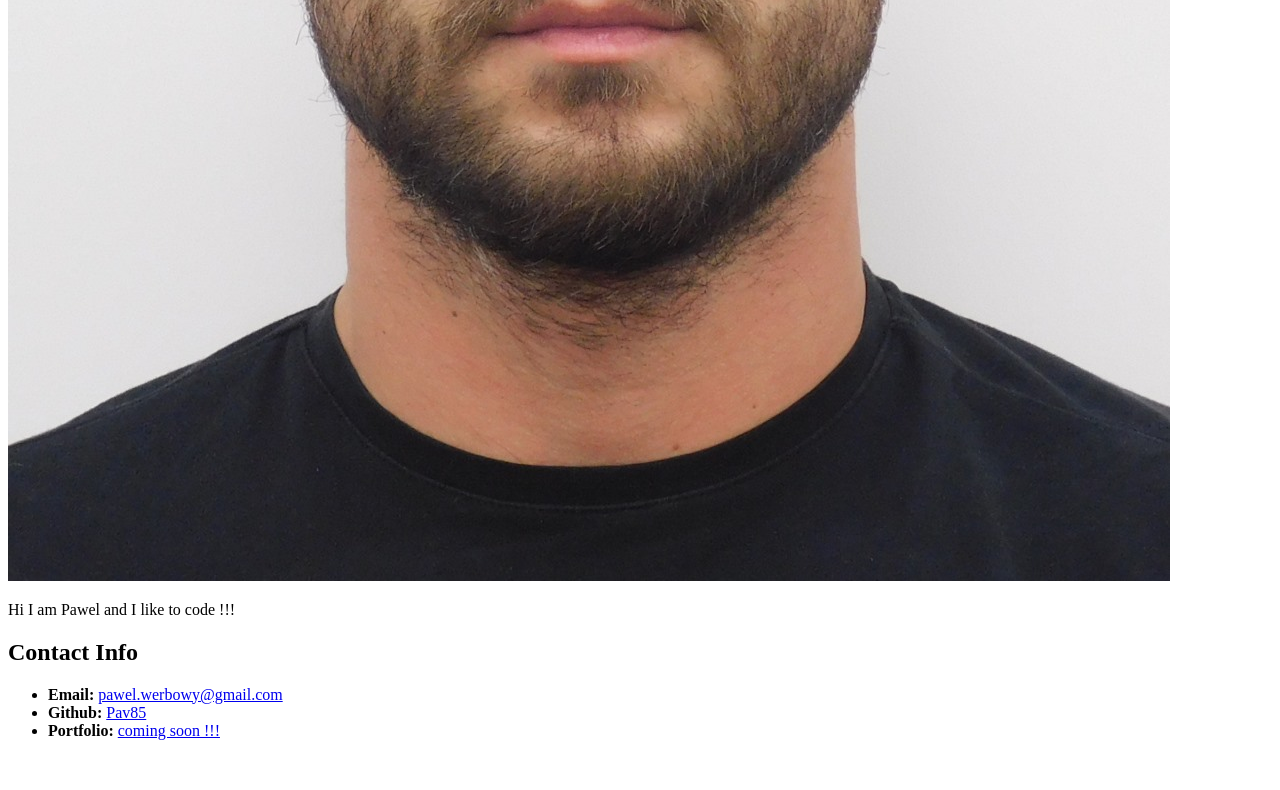
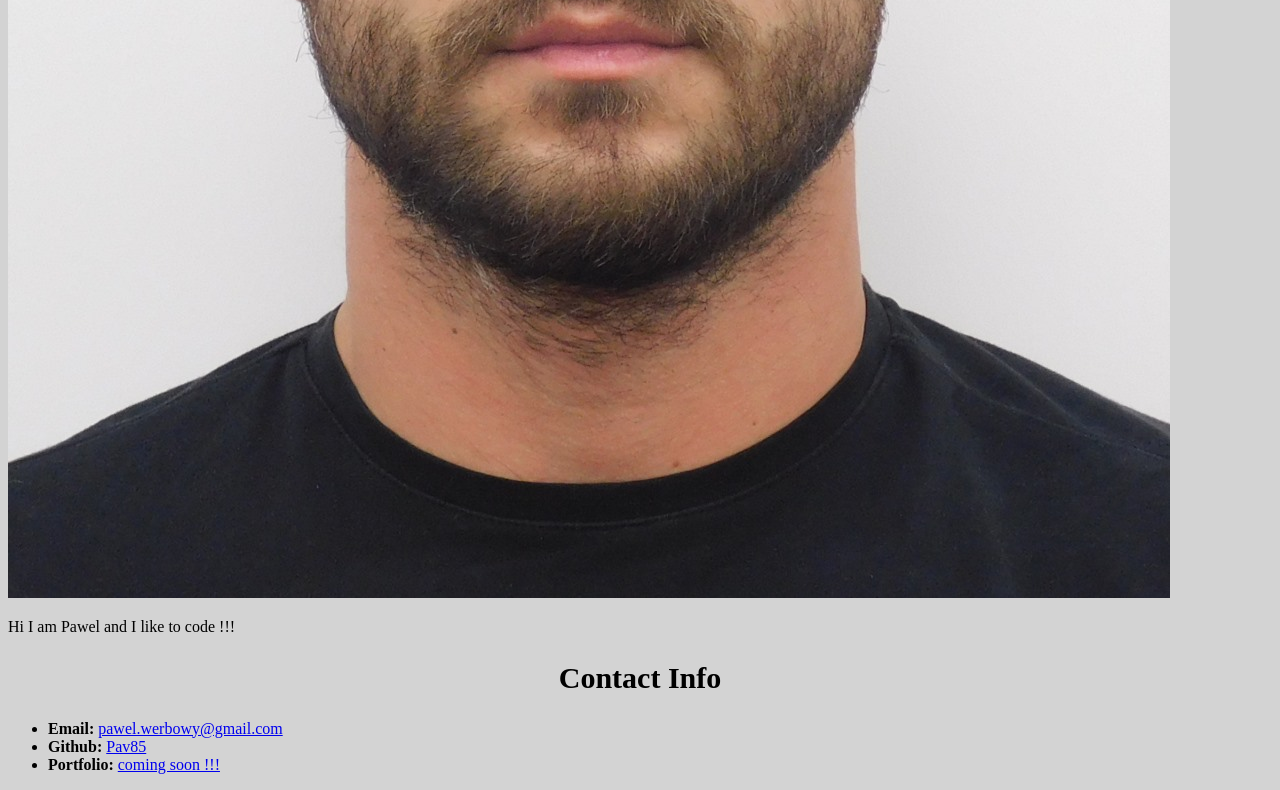
Before and after one commit to Pav85/my-bio-page, a plain HTML site: page index.html in a window 1280 px wide. Shown: the part 1113-1903 px from the top of the page. Before the commit the page ends 1869 px from the top, so only its background shows below. Drawn offline with Linux system fonts and the light colour scheme.

Commit message:
Update styles.css

```diff
--- a/assets/styles.css
+++ b/assets/styles.css
@@ -5,10 +5,15 @@ header {
   align-items: center;
 }
 
-/* body {
-  background-color: blue;
-} */
+body {
+  background-color: lightgrey;
+}
 
 h1 {
   font-size: 50px;
 }
+
+h2 {
+  text-align: center;
+  font-size: 30px;
+}
```
